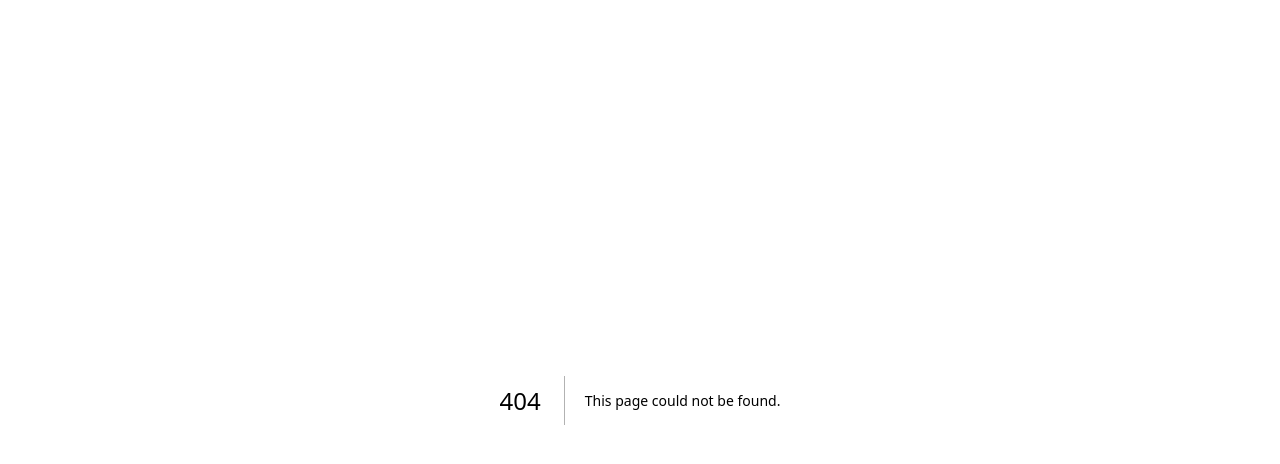
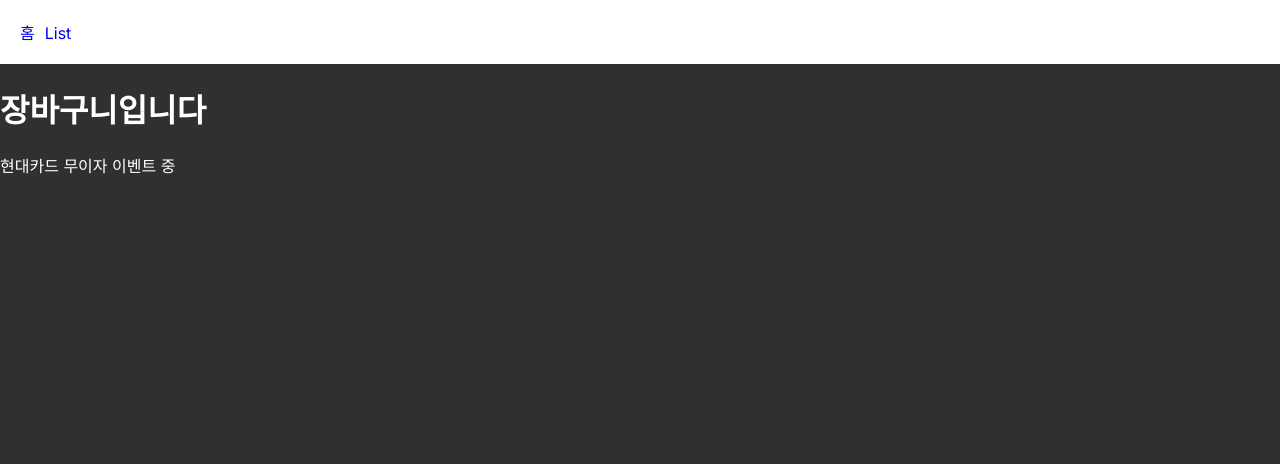
Before and after one commit to Ohjinseo2022/NextJSStudy, a Next.js app: page /cart in a window 1280 px wide. Before the commit this address had no page. Shown: the top 464 px of the page. Built offline with nearby package versions, Linux system fonts and the light colour scheme.

Commit message:
라우팅 설정및 레이아웃 사용방법 확인

```diff
--- /dev/null
+++ b/app/cart/layout.js
@@ -0,0 +1,10 @@
+import "../globals.css";
+
+export default function Layout({ children }) {
+  return (
+    <div>
+      {children} {/* page.js 인식부분*/}
+      <p>현대카드 무이자 이벤트 중</p>
+    </div>
+  );
+}
--- /dev/null
+++ b/app/cart/page.js
@@ -0,0 +1,7 @@
+export default function Cart() {
+  return (
+    <div>
+      <h1>장바구니입니다</h1>
+    </div>
+  );
+}
--- a/app/globals.css
+++ b/app/globals.css
@@ -6,9 +6,27 @@ body {
 
 .title {
   text-align: center;
-  margin-top: 150px;
+  margin-top: 50px;
 }
 
 .title-sub {
   text-align: center;
 }
+
+.food {
+  margin: 20px auto;
+  width: 200px;
+  background: white;
+  color: #000;
+  padding: 20px;
+  border-radius: 5px;
+}
+
+.navber {
+  background: white;
+  padding: 20px;
+}
+.navber a {
+  margin-right: 10px;
+  text-decoration: none;
+}
--- a/app/layout.js
+++ b/app/layout.js
@@ -1,17 +1,24 @@
-import './globals.css'
-import { Inter } from 'next/font/google'
+import "./globals.css";
+import { Inter } from "next/font/google";
+import Link from "next/link";
 
-const inter = Inter({ subsets: ['latin'] })
+const inter = Inter({ subsets: ["latin"] });
 
 export const metadata = {
-  title: 'Create Next App',
-  description: 'Generated by create next app',
-}
+  title: "Create Next App",
+  description: "Generated by create next app",
+};
 
 export default function RootLayout({ children }) {
   return (
     <html lang="en">
-      <body className={inter.className}>{children}</body>
+      <body className={inter.className}>
+        <div className="navber">
+          <Link href="/">홈</Link>
+          <Link href="/list">List</Link>
+        </div>
+        {children} {/* page.js 인식부분*/}
+      </body>
     </html>
-  )
+  );
 }
--- a/app/list/page.js
+++ b/app/list/page.js
@@ -2,6 +2,12 @@ export default function List() {
   return (
     <div>
       <h4 className="title">상품목록</h4>
+      <div className="food">
+        <h4>상품1 $40</h4>
+      </div>
+      <div className="food">
+        <h4>상품2 $40</h4>
+      </div>
     </div>
   );
 }
```
Also changed, not shown: app/cart/payment/page.js (added, +7 -0 lines).
